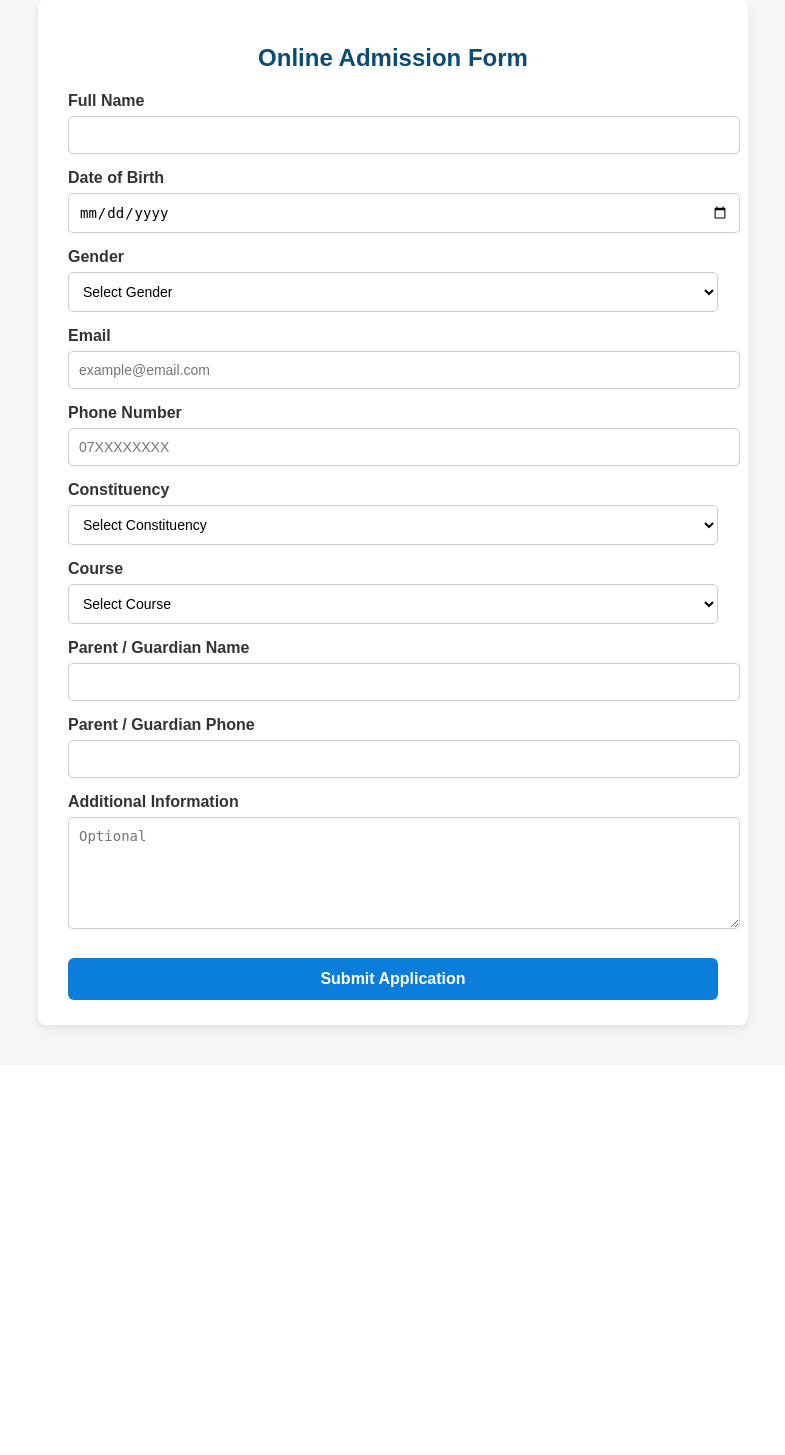
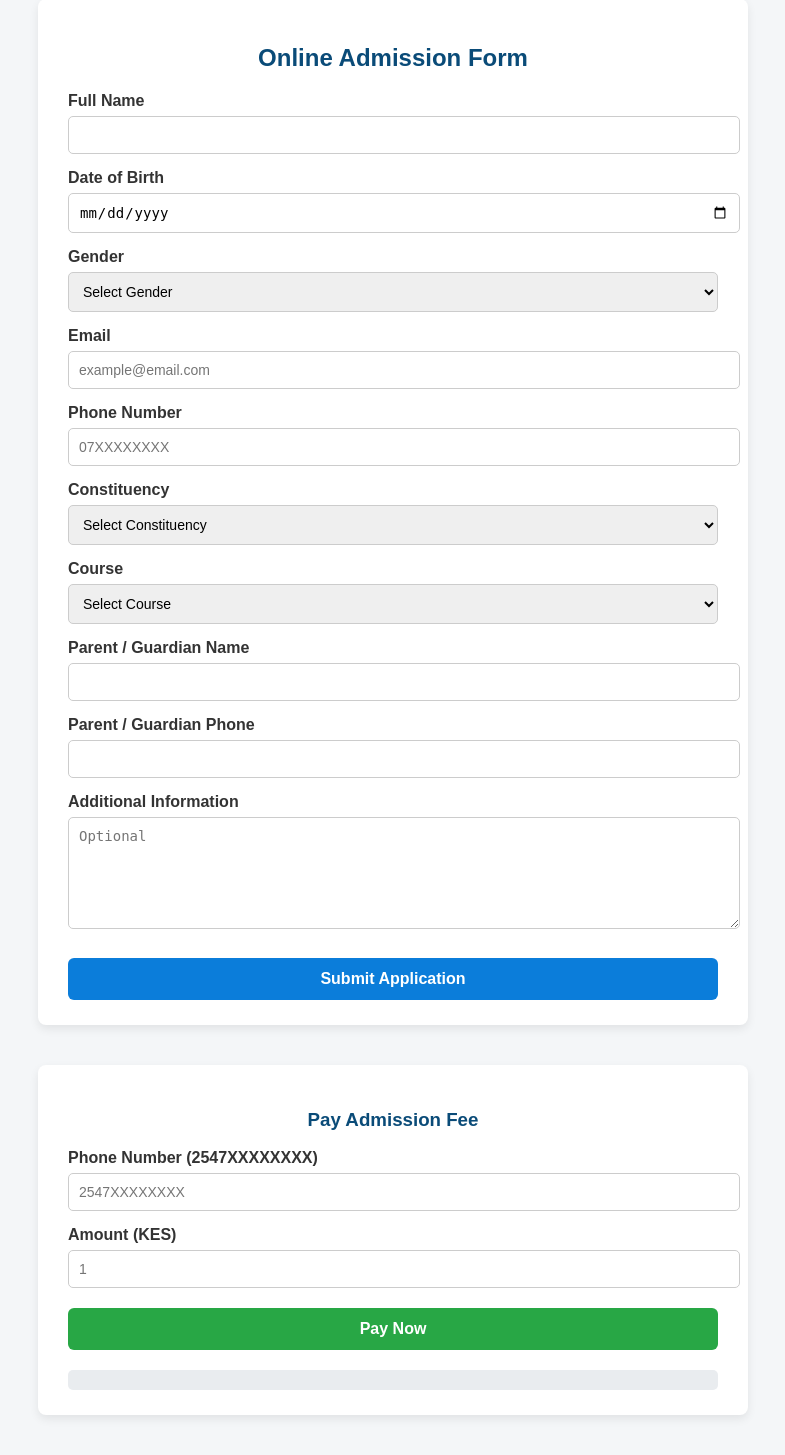
Before and after one commit to zollo204/Kiks, a Flask app: page /admissions in a window 1280 px wide. Shown: the part 89-1544 px from the top of the page, without its empty margins (247-1032 px from the left). Before the commit the page ends 1124 px from the top, so only its background shows below. Run offline with Flask 3, Linux system fonts and the light colour scheme.

Commit message:
Add payment section to admissions form

```diff
--- a/templates/admissions.html
+++ b/templates/admissions.html
@@ -4,7 +4,7 @@
 {% block content %}
 <style>
 /* ===== Admission Form Styling ===== */
-.form-wrapper {
+.form-wrapper, .payment-wrapper {
   max-width: 650px;
   margin: 40px auto;
   background: #ffffff;
@@ -13,21 +13,19 @@
   box-shadow: 0 4px 10px rgba(0,0,0,0.08);
 }
 
-.form-wrapper h2 {
+.form-wrapper h2, .payment-wrapper h3 {
   text-align: center;
-  margin-bottom: 20px;
   color: #0a4b78;
 }
 
-#admissionForm label {
+#admissionForm label, .payment-wrapper label {
   display: block;
   margin-top: 15px;
   font-weight: bold;
 }
 
-#admissionForm input,
-#admissionForm select,
-#admissionForm textarea {
+#admissionForm input, #admissionForm select, #admissionForm textarea,
+.payment-wrapper input {
   width: 100%;
   padding: 10px;
   margin-top: 6px;
@@ -36,14 +34,7 @@
   font-size: 14px;
 }
 
-#admissionForm textarea {
-  resize: vertical;
-  min-height: 90px;
-}
-
-#admissionForm select {
-  background: #fff;
-}
+#admissionForm textarea { resize: vertical; min-height: 90px; }
 
 #admissionForm button {
   width: 100%;
@@ -59,16 +50,35 @@
   transition: background 0.3s;
 }
 
-#admissionForm button:hover {
-  background: #095c9d;
+#admissionForm button:hover { background: #095c9d; }
+
+.payment-wrapper button {
+  width: 100%;
+  margin-top: 20px;
+  padding: 12px;
+  background: #28a745;
+  color: white;
+  border: none;
+  border-radius: 6px;
+  font-size: 16px;
+  font-weight: bold;
+  cursor: pointer;
+  transition: background 0.3s;
+}
+
+.payment-wrapper button:hover { background: #218838; }
+
+#paymentResult {
+  margin-top: 20px;
+  background-color: #e9ecef;
+  padding: 10px;
+  border-radius: 5px;
+  white-space: pre-wrap;
 }
 
 /* Mobile Friendly */
 @media (max-width: 600px) {
-  .form-wrapper {
-    padding: 20px;
-    margin: 20px;
-  }
+  .form-wrapper, .payment-wrapper { padding: 20px; margin: 20px; }
 }
 </style>
 
@@ -76,7 +86,6 @@
   <h2>Online Admission Form</h2>
 
   <form id="admissionForm" method="POST" action="/register" enctype="multipart/form-data">
-
     <label>Full Name</label>
     <input type="text" name="fullname" required>
 
@@ -89,7 +98,6 @@
       <option value="Male">Male</option>
       <option value="Female">Female</option>
     </select>
-
 
     <label>Email</label>
     <input type="email" name="email" placeholder="example@email.com">
@@ -133,4 +141,55 @@
     <button type="submit">Submit Application</button>
   </form>
 </div>
+
+<!-- ================= PAYMENT SECTION ================= -->
+<div class="payment-wrapper">
+  <h3>Pay Admission Fee</h3>
+  <form id="paymentForm">
+    <label>Phone Number (2547XXXXXXXX)</label>
+    <input type="text" name="phone" id="payPhone" placeholder="2547XXXXXXXX" required>
+
+    <label>Amount (KES)</label>
+    <input type="number" name="amount" placeholder="1" required>
+
+    <button type="submit">Pay Now</button>
+  </form>
+  <div id="paymentResult"></div>
+</div>
+
+<script>
+const admissionForm = document.getElementById("admissionForm");
+const paymentPhone = document.getElementById("payPhone");
+const paymentForm = document.getElementById("paymentForm");
+const paymentResult = document.getElementById("paymentResult");
+
+// Auto-fill phone in payment form after admission form submission
+admissionForm.addEventListener("submit", function(e) {
+    const phoneField = admissionForm.querySelector('input[name="phone"]');
+    if (phoneField && phoneField.value) {
+        paymentPhone.value = phoneField.value.startsWith('0') ?
+            '254' + phoneField.value.substring(1) : phoneField.value;
+    }
+});
+
+// Handle payment form submission
+paymentForm.addEventListener("submit", async function(e) {
+    e.preventDefault();
+    const formData = new FormData(paymentForm);
+
+    const response = await fetch("/pay", {
+        method: "POST",
+        body: formData
+    });
+
+    const data = await response.json();
+
+    if (data.error) {
+        paymentResult.innerHTML = "Error: " + data.error;
+    } else {
+        paymentResult.innerHTML = "Payment request sent! Check your phone.\n\nResponse:\n" + JSON.stringify(data, null, 2);
+    }
+});
+</script>
+
 {% endblock %}
```
